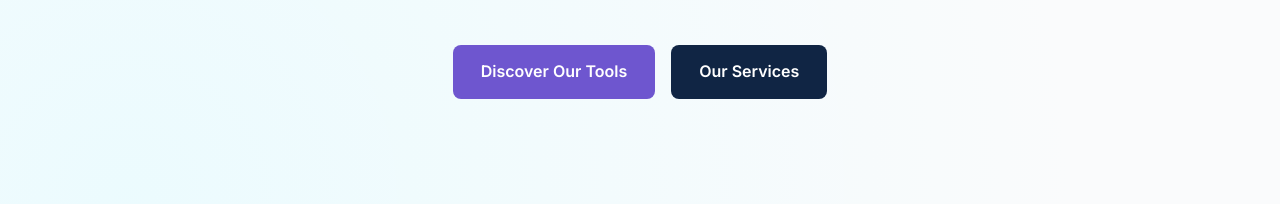
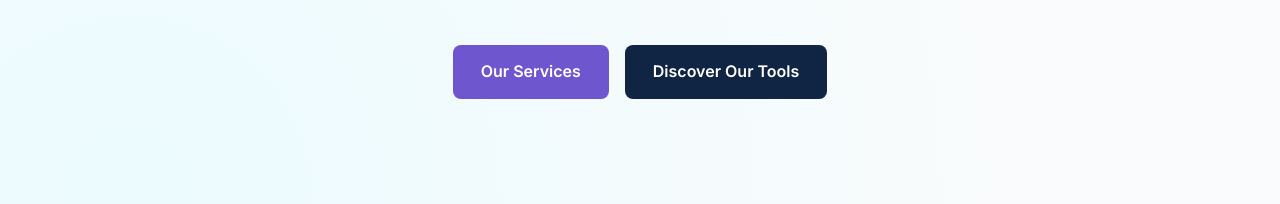
Before and after one commit to yank0vsky/D-1-landing, a plain HTML site: page index.html in a window 1280 px wide. Shown: the part 312-516 px from the top of the page. Drawn offline with Linux system fonts and the light colour scheme.

Commit message:
Update index.html

```diff
--- a/index.html
+++ b/index.html
@@ -212,8 +212,9 @@
                 <h1 class="fade-in" data-translate-key="heroTitle">Focus. Plan. Get it D-1.</h1>
                 <p class="subheading fade-in" style="transition-delay: 100ms;" data-translate-key="heroSubtitle">We don't just consult and give you slides. We build and integrate the solutions that drive real results, ensuring strategy and execution are perfectly aligned.</p>
                 <div class="hero-actions fade-in" style="transition-delay: 200ms;">
-                    <a href="#product" class="btn btn-primary" data-translate-key="discoverTools">Discover Our Tools</a>
-                    <a href="#services" class="btn btn-secondary" data-translate-key="ourServices">Our Services</a>
+                    <!-- CHANGE 1: BUTTON ORDER SWAPPED -->
+                    <a href="#services" class="btn btn-primary" data-translate-key="ourServices">Our Services</a>
+                    <a href="#product" class="btn btn-secondary" data-translate-key="discoverTools">Discover Our Tools</a>
                 </div>
             </div>
         </section>
@@ -292,7 +293,8 @@
         <div class="container">
             <div class="footer-top">
                 <div class="footer-column"><h4 data-translate-key="footerTitle">D-1</h4><p data-translate-key="footerDesc">We build the solutions that drive results. Our integrated approach of consulting and proprietary technology ensures your strategy and execution are one.</p></div>
-                <div class="footer-column"><h4 data-translate-key="contactUs">Contact Us</h4><p data-translate-key="ready">Ready to get started?</p><a href="mailto:hello@d-1.one">hello@d-1.one</a></div>
+                <!-- CHANGE 2: MAILTO LINK UPDATED WITH SUBJECT -->
+                <div class="footer-column"><h4 data-translate-key="contactUs">Contact Us</h4><p data-translate-key="ready">Ready to get started?</p><a href="mailto:hello@d-1.one?subject=Hello%20D-1,%20I%20want%20_">hello@d-1.one</a></div>
                 <div class="footer-column"><h4 data-translate-key="company">Company</h4><p>D-1 Digital Solutions Pte. Ltd</p><p>Singapore</p></div>
             </div>
             <div class="footer-bottom"><p data-translate-key="copyright">© 2024 D-1 Digital Solutions Pte. Ltd. All Rights Reserved.</p></div>
```
